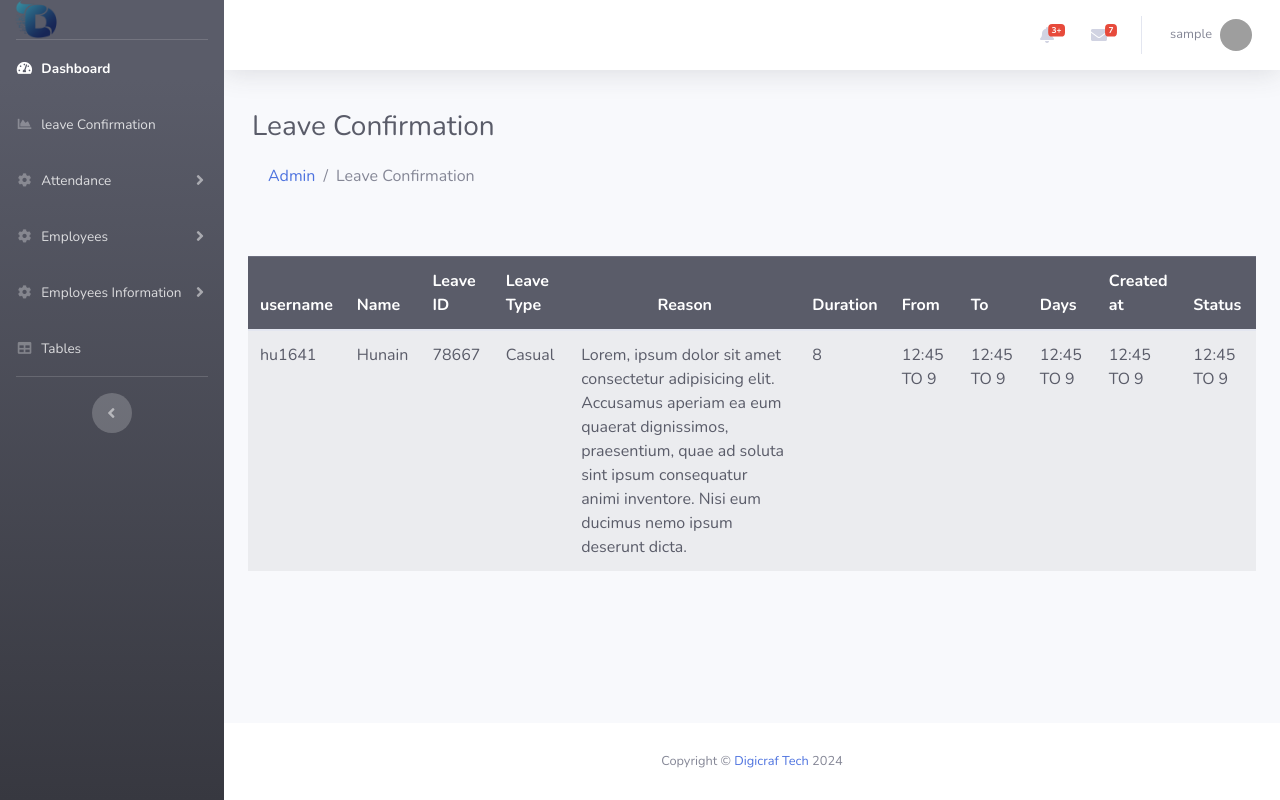
After one commit to mrhabib42/digi, a PHP site: page /admin/leave_confirmation.php in a window 1280 px wide. The commit adds this page. Run offline with PHP 8.4, Linux system fonts and the light colour scheme; the visitor is signed in with stand-in values (Sample User, id 1); some libraries are stand-ins or nearby versions; grey boxes are pictures that could not be loaded.

Commit message:
first commit

```diff
--- a/admin/includes/sidebar.php
+++ b/admin/includes/sidebar.php
@@ -2,12 +2,12 @@
 <ul class="navbar-nav bg-gradient-dark sidebar sidebar-dark accordion" id="accordionSidebar">
 
     <!-- Sidebar - Brand -->
-    <a class="sidebar-brand d-flex align-items-center justify-content-center" href="index.html">
-        <div class="">
-            <!-- <i class="fas fa-laugh-wink"></i> -->
-            <img src="../../dist/logo/Habib App.png" height="200" alt="img">
-        </div>
-        <div class="sidebar-brand-text mx-3">DCT ADMIN</div>
+    <!-- <a class="sidebar-brand d-flex align-items-center justify-content-center" href="index.html"> -->
+        <a href="../index.php" class="brand-link h-80">
+            <img src="../dist/logo/Habib App (1).png" height="100" width="70" alt="DIGICRAF TECH Logo" class="img-fluid" style="opacity: .8 ">
+            <!-- <span class="brand-text font-weight-bold">DIGI CRAF TECH</span> -->
+        </a>
+        <!-- <div class="sidebar-brand-text mx-3">DCT ADMIN</div> -->
     </a>
 
     <!-- Divider -->
@@ -29,7 +29,7 @@
         }
     </style>
     <li class="nav-item">
-        <a class="nav-link" href="charts.html">
+        <a class="nav-link" href="./leave_confirmation.php">
             <i class="fas fa-fw fa-chart-area"></i>
             <span>leave Confirmation</span></a>
     </li>
@@ -58,7 +58,7 @@
         <div id="collapseOne" class="collapse" aria-labelledby="headingTwo" data-parent="#accordionSidebar">
             <div class="bg-dark py-2 collapse-inner rounded">
                 <h6 class="collapse-header text-white">Employees:</h6>
-                <a class="collapse-item ci text-white" href="#">Create Employee</a>
+                <a class="collapse-item ci text-white" href="./create_employee.php">Create Employee</a>
                 <a class="collapse-item ci text-white" href="#">Show Employees</a>
             </div>
         </div>
@@ -86,7 +86,7 @@
 
     <!-- Nav Item - Tables -->
     <li class="nav-item">
-        <a class="nav-link" href="tables.html">
+        <a class="nav-link" href="#">
             <i class="fas fa-fw fa-table"></i>
             <span>Tables</span></a>
     </li>
--- /dev/null
+++ b/admin/leave_confirmation.php
@@ -0,0 +1,65 @@
+<?php include './includes/header.php' ?>
+<?php include './includes/sidebar.php' ?>
+
+<div class="content container-fluid">
+    <div class="page-header">
+        <div class="row align-items-center">
+            <div class="col-sm-12 p-3">
+                <h3 class="page-title text-dark">Leave Confirmation</h3>
+                <ul class="breadcrumb bg-transparent">
+                    <li class="breadcrumb-item"><a href="./index.php">Admin</a>
+                    </li>
+                    <!-- <li class="breadcrumb-item"><a href="">Leave</a></li> -->
+                    <li class="breadcrumb-item text-muted">Leave Confirmation</li>
+                </ul>
+            </div>
+        </div>
+    </div>
+</div>
+
+<div class="container-fluid mx-auto">
+    <div class="row mt-4">
+        <div class="col-md-12">
+            <table class="table table-striped text-dark">
+                <thead class="table-dark">
+                    <tr>
+                        <th>username</th>
+                        <th>Name</th>
+                        <th>Leave ID</th>
+                        <th>Leave Type</th>
+                        <th class="text-center">Reason</th>
+                        <th>Duration</th>
+                        <th>From</th>
+                        <th>To</th>
+                        <th>Days</th>
+                        <th>Created at</th>
+                        <th>Status</th>
+                    </tr>
+                </thead>
+                <tbody>
+                    <tr>
+                        <td>hu1641</td>
+                        <td>Hunain</td>
+                        <td>78667</td>
+                        <td>Casual </td>
+                        <td>Lorem, ipsum dolor sit amet consectetur adipisicing elit. Accusamus aperiam ea eum quaerat dignissimos, praesentium, quae ad soluta sint ipsum consequatur animi inventore. Nisi eum ducimus nemo ipsum deserunt dicta.</td>
+                        <td>8</td>
+                        <td>12:45 TO 9</td>
+                        <td>12:45 TO 9</td>
+                        <td>12:45 TO 9</td>
+                        <td>12:45 TO 9</td>
+                        <td>12:45 TO 9</td>
+                    </tr>
+
+
+                </tbody>
+            </table>
+        </div>
+    </div>
+</div>
+
+
+
+
+
+<?php include './includes/footer.php' ?>
--- a/createLeave.php
+++ b/createLeave.php
@@ -19,6 +19,7 @@
 <div class="container mx-auto">
     <div class="row">
         <div class="col-md-6 col-sm-6 col mx-auto">
+            <form action="./admin/leave_confirmation.php" method="post">
                 <div class="form-group">
                     <label for="leaveType">Leave Type *</label>
                     <select class="form-control" id="leaveType" required>
@@ -55,8 +56,9 @@
                     <label for="description">Description</label>
                     <textarea class="form-control" id="description" rows="3"></textarea>
                 </div>
-            <button type="submit" class="btn btn-primary btn-block">Submit</button>
+                <input type="submit" class="btn btn-primary btn-block">
         </div>
+        </form>
         <div class="col-md-5 col-sm-5  col">
             <div class="card">
                 <div class="card-header">
--- a/sidebar.php
+++ b/sidebar.php
@@ -26,7 +26,7 @@
   <aside class="main-sidebar sidebar-light-primary elevation-4">
     <!-- Brand Logo -->
     <a href="index.php" class="brand-link">
-      <img src="./dist/logo/Habib App (1).png" height="50" width="70" alt="DIGICRAF TECH Logo" class="img-fluid " style="opacity: .8 ">
+      <img src="./dist/logo/Habib App (1).png" height="50" width="70" alt="DIGICRAF TECH Logo" class="img-fluid" style="opacity: .8 ">
       <!-- <span class="brand-text font-weight-bold">DIGI CRAF TECH</span> -->
     </a>
 
```
Also changed, not shown: admin/create_employee.php (added, +49 -0 lines). Lines whose indentation alone changed are shown as unchanged.
